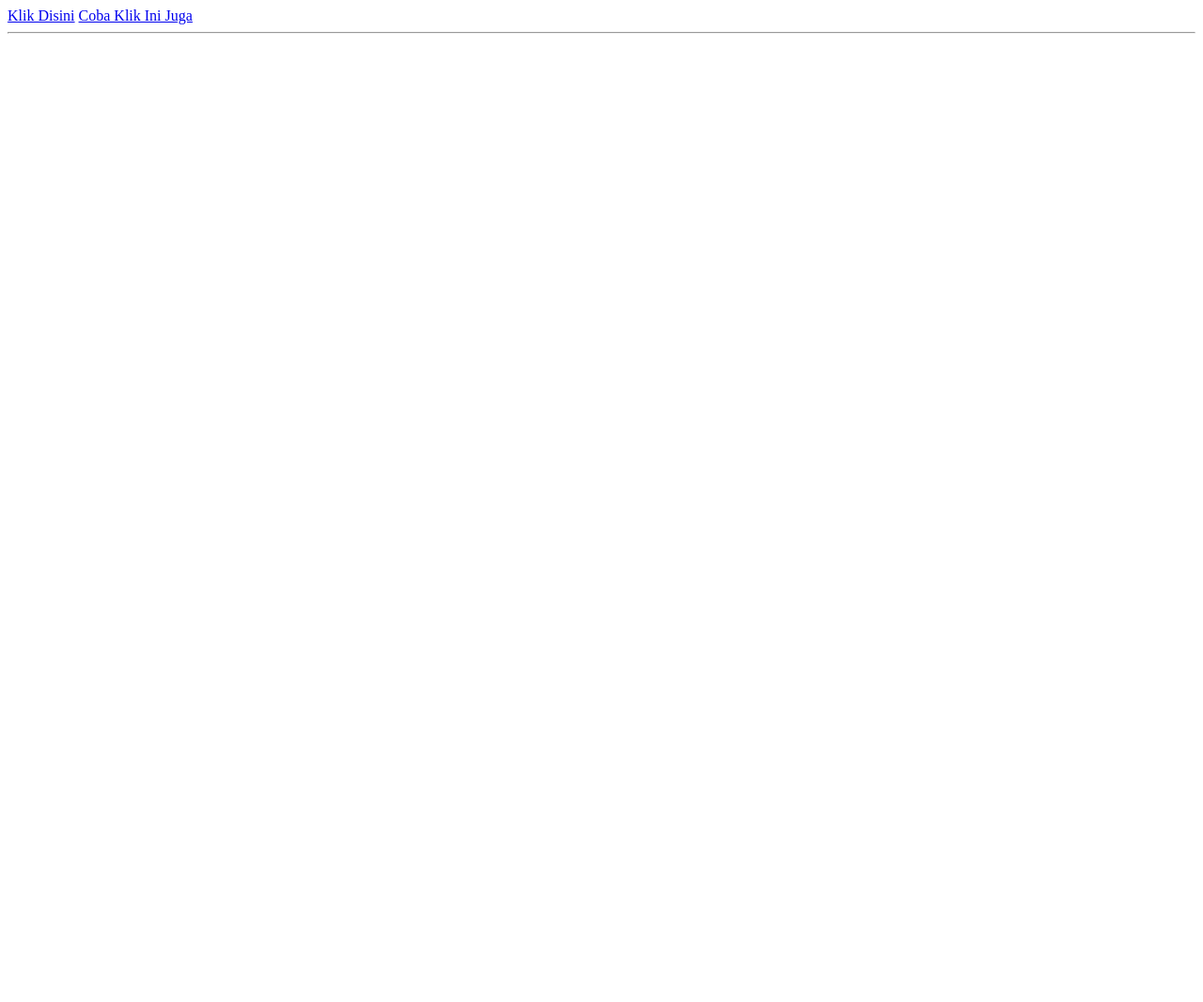
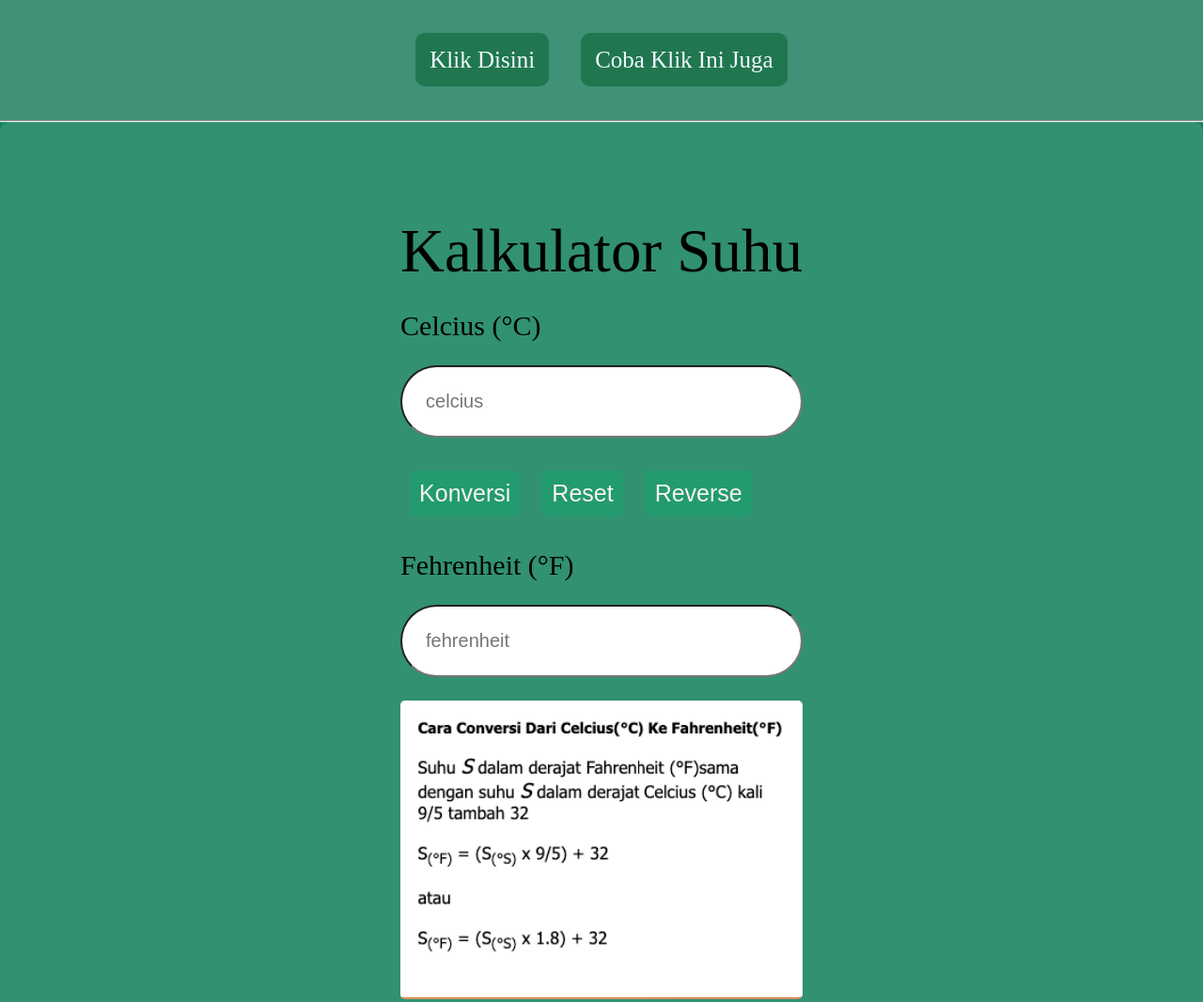
Before and after one commit to revou-fundamental-course/5-feb-24-mochammadtaufikfaturrohman, a plain HTML site: page index.html in a window 1280 px wide. Shown: the top 1067 px of the page at 94% size. Before the commit the page ends 800 px from the top, so only its background shows below. Drawn offline with Linux system fonts and the light colour scheme.

Commit message:
html css push

```diff
--- a/css/style.css
+++ b/css/style.css
@@ -1 +1,75 @@
-/* belajar bersama revoU */
+* {
+    margin: 0;
+  }
+
+  body {
+    background-color: rgb(19, 134, 96);
+    font-family: serif;
+  }
+
+  .navigation-bar {
+      padding: 50px;
+      display: flex;
+      justify-content: center;
+      background-color: rgb(63, 145, 119);
+    }
+
+  .navigation a {
+    justify-content: flex-end;
+    font-size: 25px;
+    text-decoration: none;
+    background-color: rgb(32, 119, 79);
+    color: aliceblue;
+    border-radius: 10px;
+    padding: 15px;
+    margin: 15px;
+  }
+
+  .navigation a:hover {
+    background-color: black;
+    color: white;
+  }
+
+  .container{
+    border: 100px solid rgb(49, 145, 113);
+    border-radius: 10px;
+    display: grid;
+    gap: 25px;
+    background-color: rgb(49, 145, 113);
+    justify-content: center;
+  }
+
+  .container p {
+    font-size: 65px;
+    color: black
+  }
+
+  .container label{
+    font-size: 30px;
+  }
+
+  input{
+    font-size: 20px;
+    padding: 25px;
+    border-radius: 100px;
+  }
+
+  button{
+    font-size: 25px;
+    background-color: rgba(25, 163, 110, 0.61);
+    color: rgb(248, 242, 242);
+    border: none;
+    border-radius: 8px;
+    margin:10px;
+    padding: 10px;
+  }
+
+  button:hover{
+    background-color: black;
+    color: white;
+  }
+
+  img{
+    width: 100%;
+    border-radius: 5px;
+  }
--- a/index.html
+++ b/index.html
@@ -4,6 +4,7 @@
     <meta charset="UTF-8">
     <meta name="viewport" content="width=device-width, initial-scale=1.0">
     <title>Course With revoU</title>
+    <link rel="stylesheet" href="/5-feb-24-mochammadtaufikfaturrohman/css/style.css">
 </head>
 <body>
     <!-- NAVIGATION -->
@@ -14,5 +15,25 @@
         </nav>
       </header>
       <hr />
+
+         <!-- content -->
+    <div class="container-bar">
+      <div class="container">
+        <p>Kalkulator Suhu</p>
+        <label for="celcius">Celcius (°C)</label>
+        <input type="number" id="celcius" placeholder="celcius" />
+        <div class="button">
+          <button class="button-one" onclick="convertCelciusToFahrenheit()">Konversi</button>
+          <button class="button-two" onclick="clearField()">Reset</button>
+          <button class="button-three" onclick="reverseConversion()">Reverse</button>
+        </div>
+        <label for="fehrenheit">Fehrenheit (°F)</label>
+        <input type="number" id="fehrenheit" placeholder="fehrenheit" />
+        <img src="/5-feb-24-mochammadtaufikfaturrohman/img/rumus.png" alt="">
+      </div>
+      </div>
+
+      <!-- link js -->
+      <script src="js/index.js"></script>
 </body>
 </html>
```
Also changed, not shown: img/rumus.png (added).
